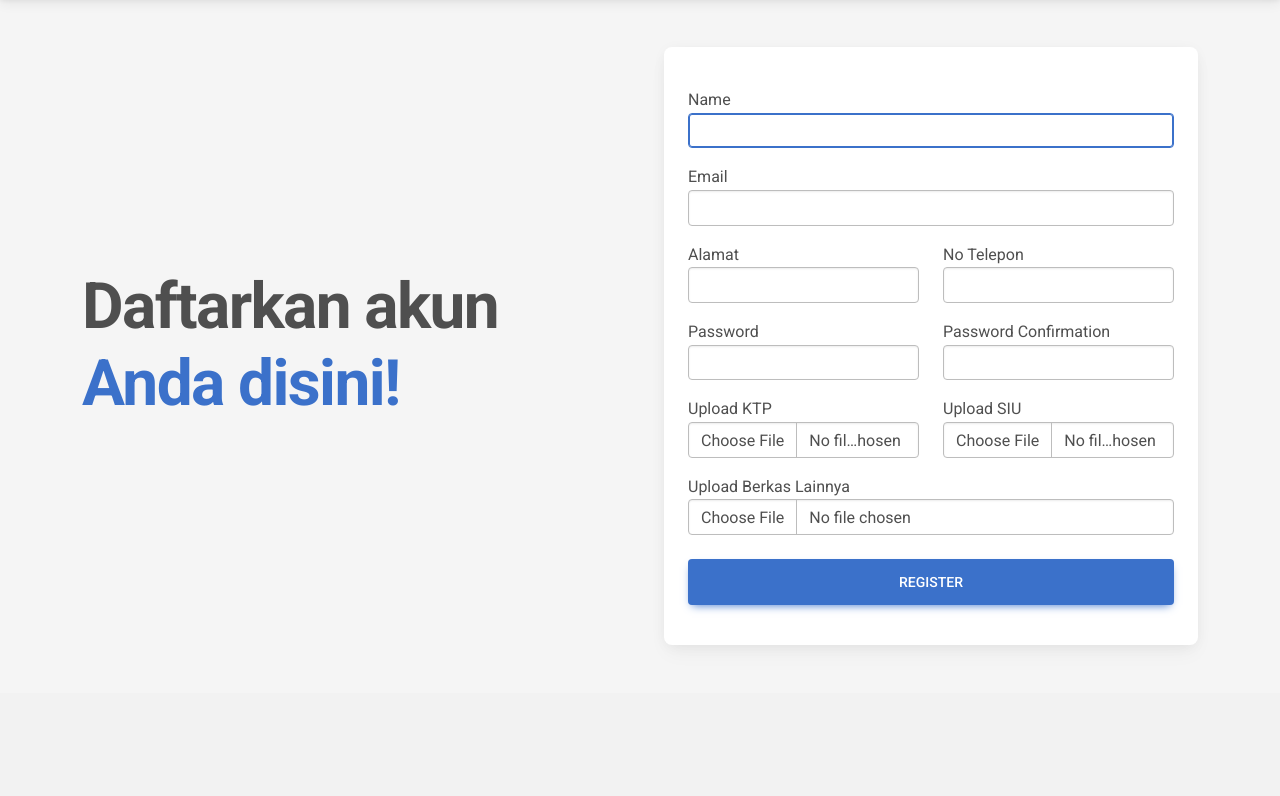
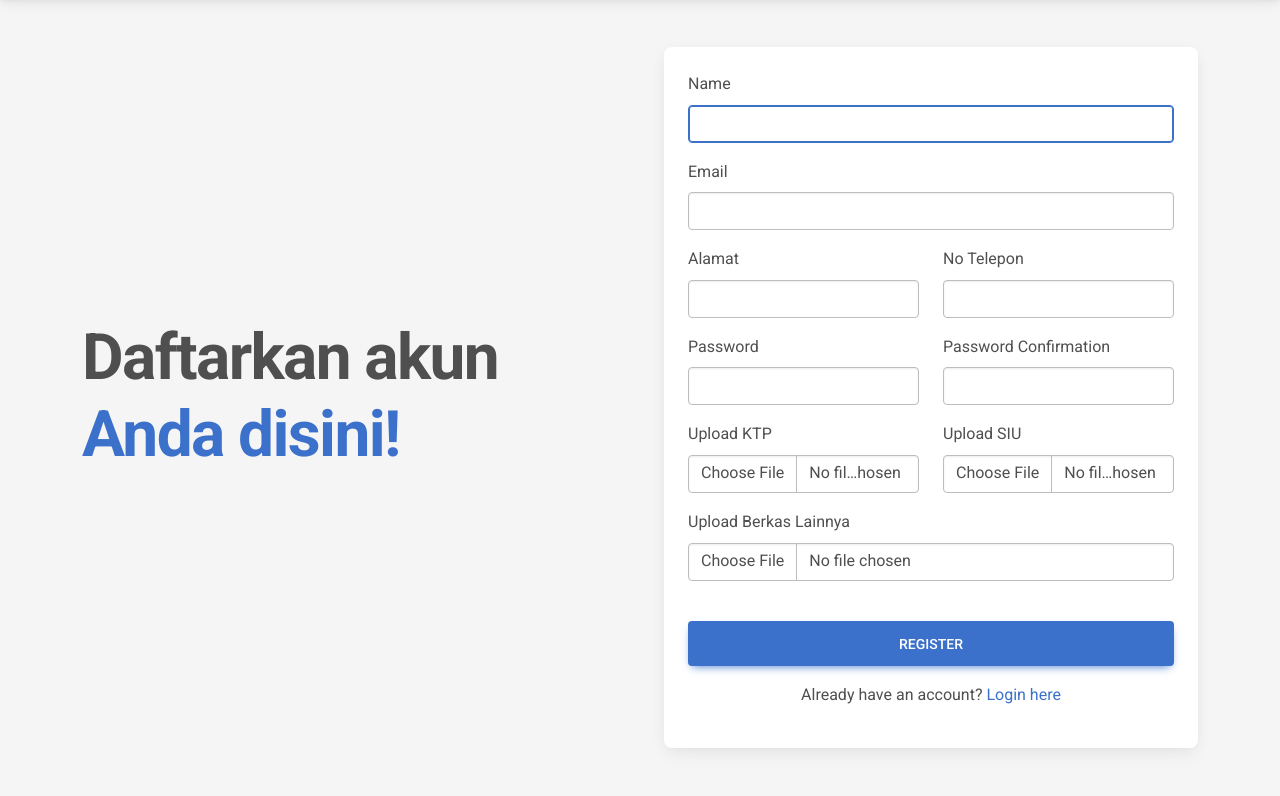
Before and after one commit to alvinmr/project-konsinyasi, a PHP site: the page made by app/views/auth/register.php in a window 1280 px wide. Shown: the part 318-1114 px from the top of the page. Before the commit the page ends 963 px from the top, so only its background shows below. Run offline with PHP 8.4, Linux system fonts and the light colour scheme; the template is opened without the code that fills it, so the values that code supplies are empty; some libraries are stand-ins or nearby versions; grey boxes are pictures that could not be loaded.

Commit message:
tampilan

```diff
--- a/app/views/auth/login.php
+++ b/app/views/auth/login.php
@@ -9,6 +9,7 @@
     <!-- Bootstrap icons-->
     <link href="https://cdn.jsdelivr.net/npm/bootstrap-icons@1.4.1/font/bootstrap-icons.css" rel="stylesheet" />
     <!-- Core theme CSS (includes Bootstrap)-->
+    <link href="<?= BASEURL ?>/assets/css/project.css" rel="stylesheet" />
     <link rel="stylesheet" href="https://maxcdn.bootstrapcdn.com/bootstrap/4.5.2/css/bootstrap.min.css" />
     <!-- Font Awesome -->
     <link href="https://cdnjs.cloudflare.com/ajax/libs/font-awesome/6.0.0/css/all.min.css" rel="stylesheet" />
@@ -23,7 +24,7 @@
     <nav class="navbar navbar-expand-lg navbar-dark bg-dark">
         <div class="container px-lg-5">
             <div class="logo">
-                <img src="assets/Logo Title Website.jpg" alt />
+                <img src="<?=BASEURL?>/assets/Logo Title Website.jpg" alt />
             </div>
             <div class="logo-container">
                 <ul>
--- a/app/views/auth/register.php
+++ b/app/views/auth/register.php
@@ -9,7 +9,7 @@
     <!-- Bootstrap icons-->
     <link href="https://cdn.jsdelivr.net/npm/bootstrap-icons@1.4.1/font/bootstrap-icons.css" rel="stylesheet" />
     <!-- Core theme CSS (includes Bootstrap)-->
-    <link href="css/styles.css" rel="stylesheet" />
+    <link rel="stylesheet" href="https://maxcdn.bootstrapcdn.com/bootstrap/4.5.2/css/bootstrap.min.css" />
     <!-- Font Awesome -->
     <link href="https://cdnjs.cloudflare.com/ajax/libs/font-awesome/6.0.0/css/all.min.css" rel="stylesheet" />
     <!-- Google Fonts -->
@@ -23,7 +23,7 @@
     <nav class="navbar navbar-expand-lg navbar-dark bg-dark">
         <div class="container px-lg-5">
             <div class="logo">
-                <img src="assets/Logo Title Website.jpg" alt />
+                <img src="<?=BASEURL?>/assets/Logo Title Website.jpg" alt />
             </div>
             <div class="logo-container">
                 <ul>
@@ -46,7 +46,7 @@
         </div>
     </nav>
     <!-- Section: Design Block -->
-    <section class="">
+    <section>
         <!-- Jumbotron -->
         <div class="px-4 py-5 px-md-5 text-center text-lg-start" style="background-color: hsl(0, 0%, 96%)">
             <div class="container">
@@ -62,18 +62,18 @@
                         <div class="card">
                             <div class="card-body">
                                 <form method="POST" action="<?= BASEURL ?>/auth/registerProcess" enctype="multipart/form-data">
-                                    <div class="row mt-3">
+                                    <div class="row">
                                         <div class="form-group col-12">
                                             <label for="name">Name</label>
                                             <input id="name" type="text" class="form-control" name="nama" autofocus>
                                         </div>
-                                        <div class="form-group col-12 mt-3">
+                                        <div class="form-group col-12">
                                             <label for="email">Email</label>
                                             <input id="email" type="email" class="form-control" name="email">
                                         </div>
                                     </div>
 
-                                    <div class="row mt-3">
+                                    <div class="row">
                                         <div class="form-group col-6">
                                             <label for="alamat">Alamat</label>
                                             <input id="alamat" type="text" class="form-control" name="alamat">
@@ -83,10 +83,7 @@
                                             <input id="no_telp" type="text" class="form-control" name="no_telp">
                                         </div>
                                     </div>
-
-
-
-                                    <div class="row mt-3">
+                                    <div class="row">
                                         <div class="form-group col-6">
                                             <label for="password" class="d-block">Password</label>
                                             <input id="password" type="password" class="form-control pwstrength" data-indicator="pwindicator" name="password">
@@ -102,7 +99,7 @@
                                     </div>
 
                                     <!-- upload KTP and SIU -->
-                                    <div class="row mt-3">
+                                    <div class="row">
                                         <div class="form-group col-6">
                                             <label for="file_ktp" class="d-block">Upload KTP</label>
                                             <input id="file_ktp" type="file" class="form-control" name="file_ktp">
@@ -112,7 +109,7 @@
                                             <input id="file_siu" type="file" class="form-control" name="file_siu">
                                         </div>
                                     </div>
-                                    <div class="row mt-3">
+                                    <div class="row">
                                         <div class="form-group col-12">
                                             <label for="file_lainnya" class="d-block">Upload Berkas Lainnya</label>
                                             <input id="file_lainnya" type="file" class="form-control" name="file_lainnya">
@@ -125,6 +122,10 @@
                                         </button>
                                     </div>
                                 </form>
+                                <!-- Register link -->
+                                <div class="text-center">
+                                    <p>Already have an account? <a href="<?= BASEURL ?>/auth/login">Login here</a></p>
+                                </div>
                             </div>
                         </div>
                     </div>
```
